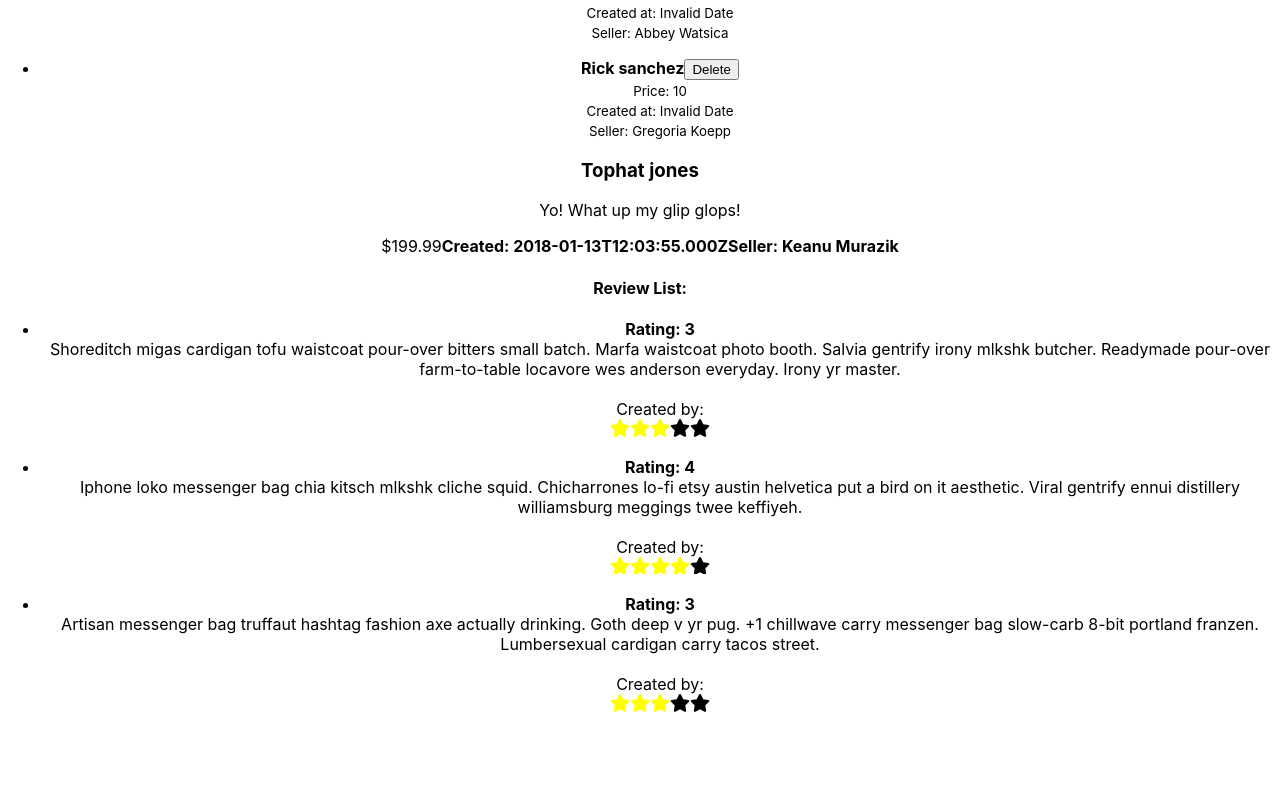
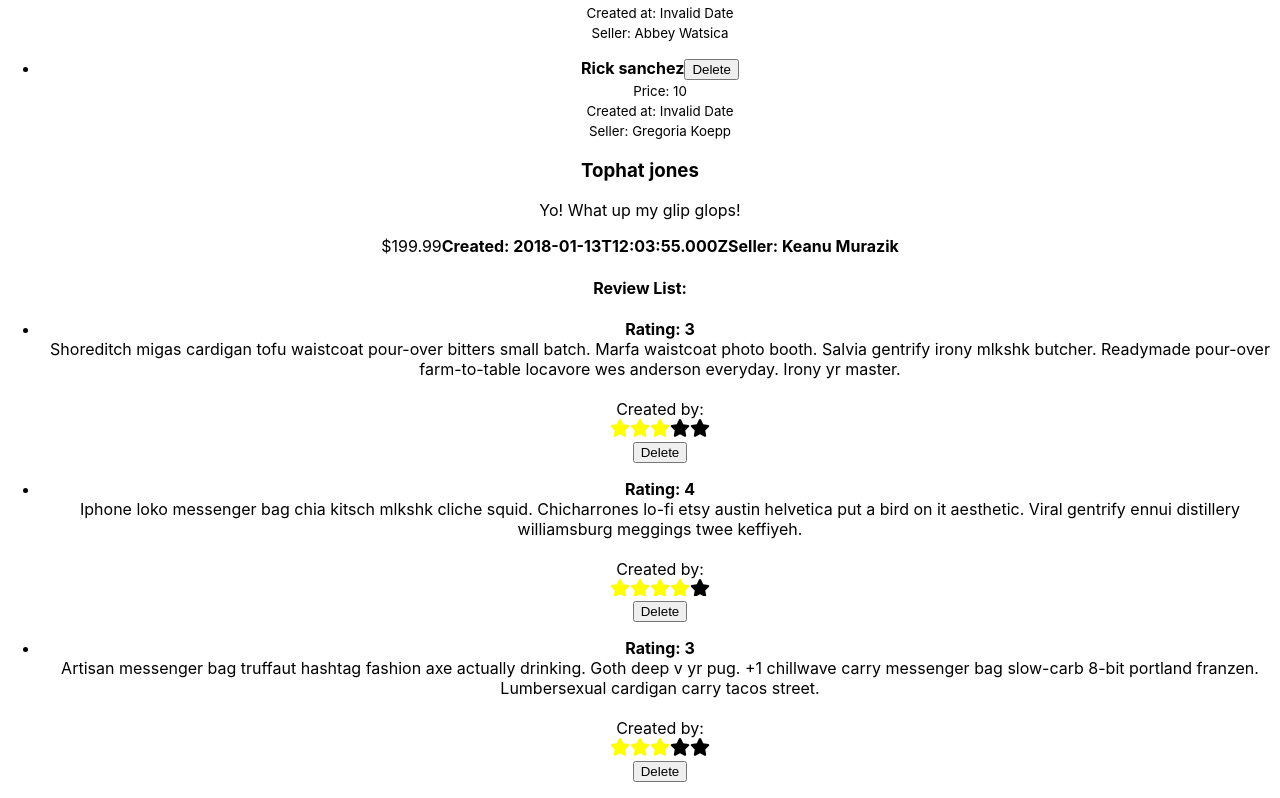
Before and after one commit to CodeCoreYVR/lab_solutions_january_2021, a React (Create React App) app in the folder js_react/amazon-app-client/: page / in a window 1280 px wide. Shown: the part 612-1410 px from the top of the page. Before the commit the page ends 1344 px from the top, so only its background shows below. Built offline with nearby package versions, Linux system fonts and the light colour scheme.

Commit message:
react state lab 3

```diff
--- a/js_react/amazon-app-client/src/components/ProductShowPage.js
+++ b/js_react/amazon-app-client/src/components/ProductShowPage.js
@@ -6,6 +6,16 @@ import productData from '../productData';
 class ProductShowPage extends Component {
     state = {
         product: productData
+    }
+    deleteReview(reviewId) {
+        this.setState(
+            {
+                product: {
+                    ...this.state.product,
+                    reviews: this.state.product.reviews.filter((review) => review.id !== reviewId)
+                }
+            }
+        );
     }
     render() {
         return (
@@ -17,7 +27,7 @@ class ProductShowPage extends Component {
                     seller={this.state.product.seller}
                     price={this.state.product.price}
                 />
-                <ReviewList reviewList={this.state.product.reviews} />
+                <ReviewList onReviewDelete={(id) => this.deleteReview(id)} reviewList={this.state.product.reviews} />
             </div>
         )
     }
--- a/js_react/amazon-app-client/src/components/ReviewDetails.js
+++ b/js_react/amazon-app-client/src/components/ReviewDetails.js
@@ -11,6 +11,11 @@ export default function ReviewDetails(props) {
             <br />
             Created by: {props.full_name}
             <StarRating max={5} current={props.rating} />
+            <button className="ui right floated red button" onClick={() => {
+                props.onDeleteClick(props.id)
+            }}>
+                Delete
+            </button>
         </p>
     )
 }
--- a/js_react/amazon-app-client/src/components/ReviewList.js
+++ b/js_react/amazon-app-client/src/components/ReviewList.js
@@ -13,6 +13,7 @@ export default function ReviewList(props) {
                             // created_at={e.created_at}
                             // full_name={e.full_name}
                             {...review}
+                            onDeleteClick={props.onReviewDelete}
                         />
                     </li>
                 })}
```
